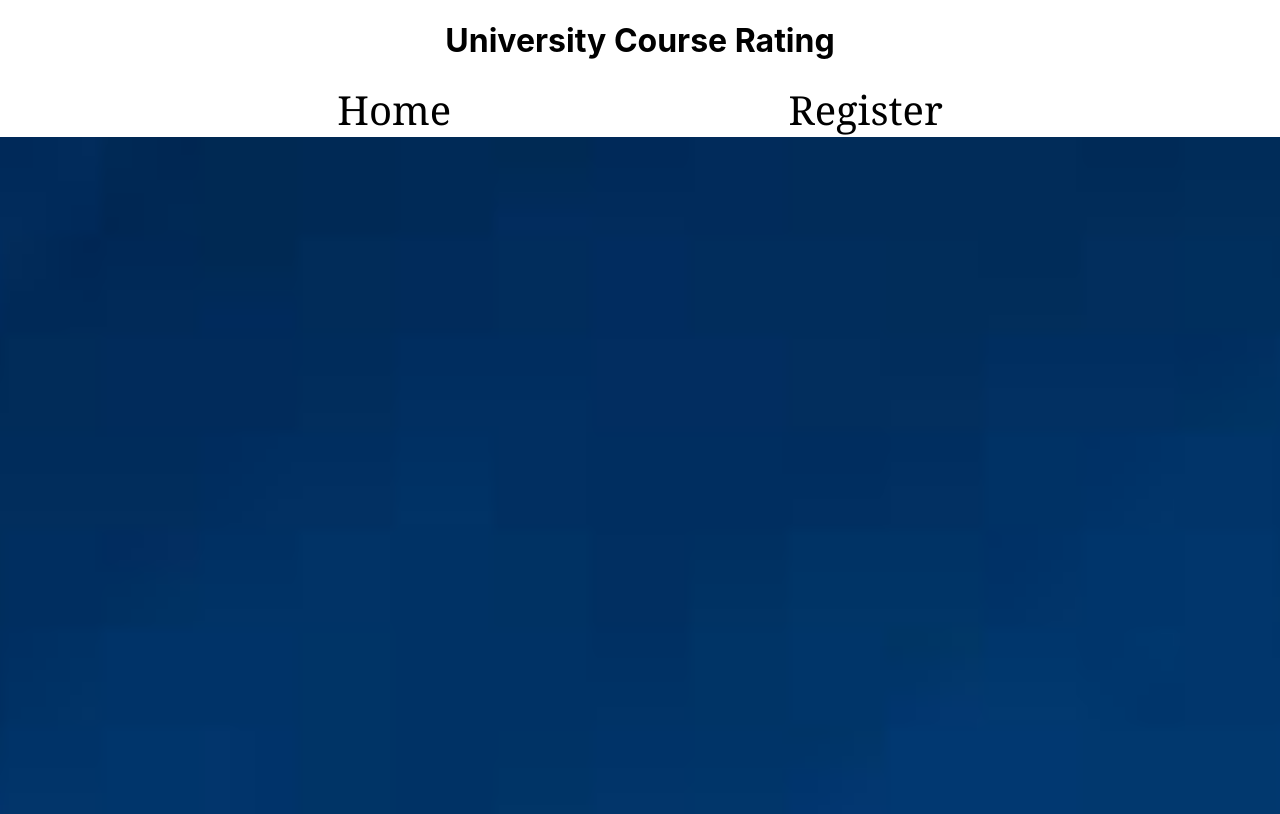
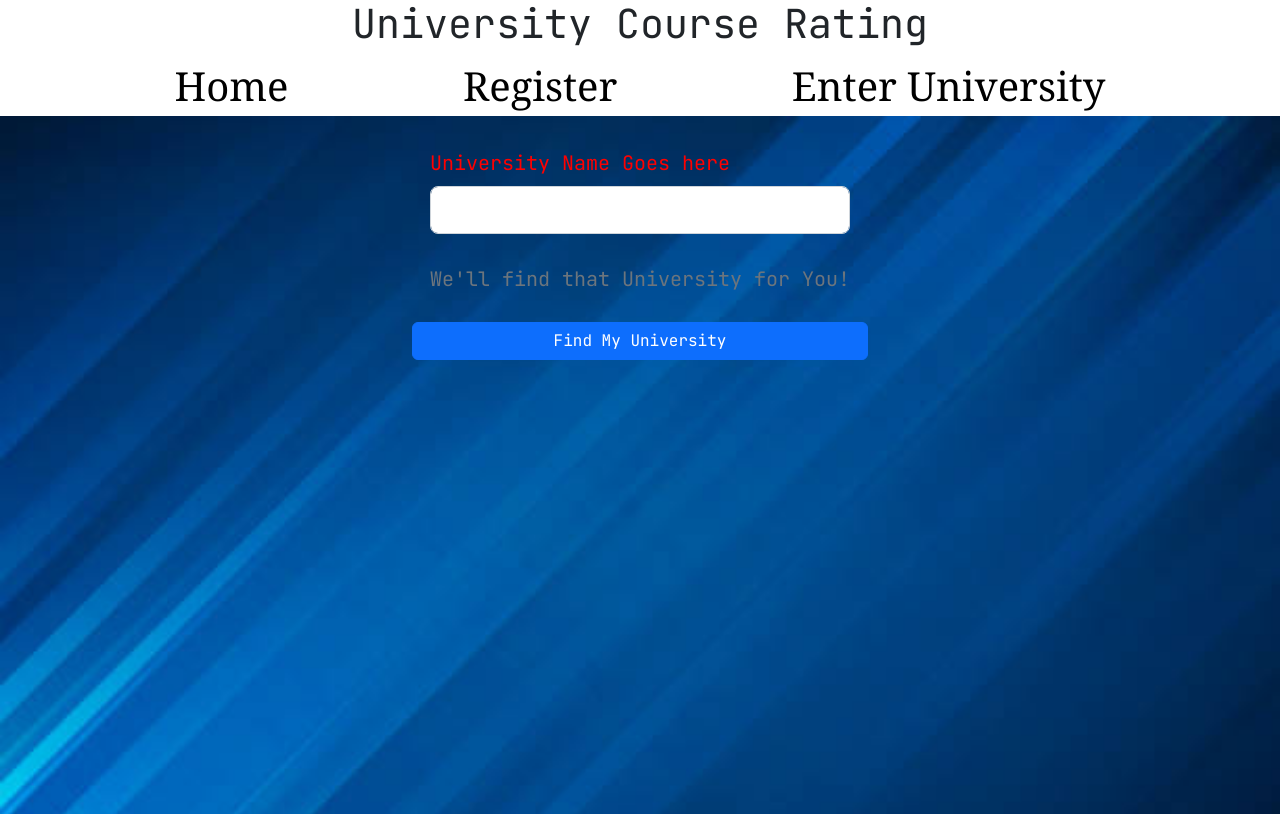
Before and after one commit to mwang840/udcourserating, a React (Create React App) app in the folder client/: page /enterUniversity in a window 1280 px wide. Shown: the top 814 px of the page. Built offline with nearby package versions, Linux system fonts and the light colour scheme.

Commit message:
refactor

```diff
--- a/client/public/index.html
+++ b/client/public/index.html
@@ -1,6 +1,15 @@
 <!DOCTYPE html>
 <html lang="en">
   <head>
+    <link
+  rel="stylesheet"
+  href="https://cdn.jsdelivr.net/npm/bootstrap@5.2.3/dist/css/bootstrap.min.css"
+  integrity="sha384-rbsA2VBKQhggwzxH7pPCaAqO46MgnOM80zW1RWuH61DGLwZJEdK2Kadq2F9CUG65"
+  crossorigin="anonymous"
+/>
+<link rel="preconnect" href="https://fonts.googleapis.com">
+<link rel="preconnect" href="https://fonts.gstatic.com" crossorigin>
+<link href="https://fonts.googleapis.com/css2?family=JetBrains+Mono&display=swap" rel="stylesheet">
     <meta charset="utf-8" />
     <link rel="icon" href="%PUBLIC_URL%/favicon.ico" />
     <meta name="viewport" content="width=device-width, initial-scale=1" />
--- a/client/src/App.tsx
+++ b/client/src/App.tsx
@@ -1,35 +1,34 @@
-import React from 'react';
-import { Button } from 'react-bootstrap';
-import { EnterUniversity } from './components/pages/EnterUniversity';
-import { Register } from './components/pages/Register';
-import { Navbar } from './components/navbar/Navbar';
-import { BrowserRouter, Route, Routes } from 'react-router-dom';
-import './App.css';
-import { Home } from './components/pages/Home';
+import React from "react";
+import { Button } from "react-bootstrap";
+import { EnterUniversity } from "./components/pages/EnterUniversity";
+import { Register } from "./components/pages/Register";
+import { Navbar } from "./components/navbar/Navbar";
+import { BrowserRouter, Route, Routes } from "react-router-dom";
+import "./App.css";
+import { Home } from "./components/pages/Home";
 
 function App() {
     return (
         <>
             <h1>University Course Rating</h1>
             <BrowserRouter>
-      <Navbar/>
+                <Navbar />
                 <Routes>
-            <Route path="/home" element={<Home/>}/>
-            <Route path="/register" element={<Register/>}/>
+                    <Route path="/home" element={<Home />} />
+                    <Route
+                        path="/enterUniversity"
+                        element={<EnterUniversity />}
+                    />
+                    <Route path="/register" element={<Register />} />
                 </Routes>
                 <header className="App-header">
-        <div className='bg'>
-        <h1>
-          Rate My Course
-        </h1>
-        <EnterUniversity></EnterUniversity>
+                    <div className="bg">
+                        <h1>Rate My Course</h1>
+
                         <Button>Login</Button>
                     </div>
-
                 </header>
             </BrowserRouter>
-
-
         </>
     );
 }
--- a/client/src/components/navbar/Navbar.tsx
+++ b/client/src/components/navbar/Navbar.tsx
@@ -1,9 +1,48 @@
 import React from "react";
 import { NavLink } from "react-router-dom";
 import "./NavbarModule.css";
-export function Navbar(){
-    return (<nav className="nav-container">
-        <NavLink to="/home" style={{textDecoration: "none", color: "black", fontSize: "40px", fontFamily: "Georgia", borderRadius: "10px", backgroundColor:"white"}}>Home</NavLink>
-        <NavLink to="/register" style={{textDecoration: "none", color: "black", fontSize: "40px", fontFamily: "Georgia", borderRadius: "10px", backgroundColor:"white"}}>Register</NavLink>
-    </nav>)
+export function Navbar() {
+    return (
+        <nav className="nav-container">
+            <NavLink
+                to="/home"
+                style={{
+                    textDecoration: "none",
+                    color: "black",
+                    fontSize: "40px",
+                    fontFamily: "Georgia",
+                    borderRadius: "10px",
+                    backgroundColor: "white",
+                }}
+            >
+                Home
+            </NavLink>
+            <NavLink
+                to="/register"
+                style={{
+                    textDecoration: "none",
+                    color: "black",
+                    fontSize: "40px",
+                    fontFamily: "Georgia",
+                    borderRadius: "10px",
+                    backgroundColor: "white",
+                }}
+            >
+                Register
+            </NavLink>
+            <NavLink
+                to="/enterUniversity"
+                style={{
+                    textDecoration: "none",
+                    color: "black",
+                    fontSize: "40px",
+                    fontFamily: "Georgia",
+                    borderRadius: "10px",
+                    backgroundColor: "white",
+                }}
+            >
+                Enter University
+            </NavLink>
+        </nav>
+    );
 }
--- /dev/null
+++ b/client/src/components/pages/EnterUniversity.module.css
@@ -0,0 +1,24 @@
+.find_button{
+ width: 50%;
+ align-content: center;
+}
+
+.university_form{
+    width: 75%;
+    gap: 0.75em;
+    display: flex;
+    flex-direction: column;
+    align-items: center;
+}
+
+.background{
+    display: flex;
+    flex-direction: column;
+    align-items: center;
+    padding: 2em;
+    background-image: url(images/abstract_background.jpg);
+    width: 100vw;
+    height: 100vh;
+    background-size: cover;
+    position: relative;
+}
--- a/client/src/components/pages/EnterUniversity.tsx
+++ b/client/src/components/pages/EnterUniversity.tsx
@@ -1,47 +1,63 @@
-import React, {useState} from "react";
-import {Form, Button} from "react-bootstrap";
-
+import React, { useState } from "react";
+import { Form, Button } from "react-bootstrap";
+import styles from "./EnterUniversity.module.css";
 
 import uniDomain from "node-university-domains";
-export function EnterUniversity(){
+export function EnterUniversity() {
     const [university, setUniversity] = useState<string>("");
 
-    const updateUniversity = React.useCallback((event: React.ChangeEvent<HTMLInputElement>): void => {
+    const updateUniversity = React.useCallback(
+        (event: React.ChangeEvent<HTMLInputElement>): void => {
             const { target } = event;
             if (target !== undefined) {
                 const { value } = target;
                 console.log(uniDomain);
                 const foundUniversity = uniDomain.find(value);
-        if(foundUniversity.length === 0){
+                if (foundUniversity.length === 0) {
                     setUniversity("");
-        }
-        else{
+                } else {
                     setUniversity(foundUniversity[0].name);
                     console.log(foundUniversity[0]);
                 }
             }
-    }, []);
+        },
+        [],
+    );
 
-    return(
-        <>
-        <Form>
+    return (
+        <div className={styles.background}>
+            <Form className={styles.university_form}>
                 <Form.Group className="mb-3" controlId="formBasicEmail">
-          <Form.Label style={{display: "flex", fontSize: "20px", color: "red", textAlign: "center"}}>University Name Goes here</Form.Label>
+                    <Form.Label
+                        style={{
+                            display: "flex",
+                            fontSize: "20px",
+                            color: "red",
+                            textAlign: "center",
+                        }}
+                    >
+                        University Name Goes here
+                    </Form.Label>
                     <Form.Control
-          style={{alignContent: "center"}}
+                        style={{ alignContent: "center" }}
                         size="lg"
                         name="Enter University"
                         value={university}
                         onChange={updateUniversity}
                     />
-        <Form.Text className="text-muted" style={{fontSize: "20px", color: "red"}}>
-            <br/>
+                    <Form.Text
+                        className="text-muted"
+                        style={{ fontSize: "20px", color: "red" }}
+                    >
+                        <br />
                         We'll find that University for You!
-            <br/>
+                        <br />
                     </Form.Text>
                 </Form.Group>
-          <Button type="submit" style={{color: "green", backgroundColor: "yellow", alignContent: "center"}}>Find My University</Button>
+                <Button className={styles.find_button} type="submit">
+                    Find My University
+                </Button>
             </Form>
-        </>
-    )
+        </div>
+    );
 }
--- a/client/src/components/pages/Home.tsx
+++ b/client/src/components/pages/Home.tsx
@@ -1,10 +1,8 @@
 import React from "react";
 import TypewriterComponent from "typewriter-effect";
-import { EnterUniversity } from "./EnterUniversity";
+//import { EnterUniversity } from "./EnterUniversity";
 import "./Home.css";
 
-export function Home(): JSX.Element{
-    return <div className="bg">
-         <EnterUniversity/>
-    </div>;
+export function Home(): JSX.Element {
+    return <div className="bg"></div>;
 }
--- /dev/null
+++ b/client/src/global.d.ts
@@ -0,0 +1,3 @@
+declare module "*.css";
+declare module 'node-university-domains';
+declare module "*.module.css";
--- a/client/src/index.css
+++ b/client/src/index.css
@@ -11,3 +11,7 @@ code {
   font-family: source-code-pro, Menlo, Monaco, Consolas, 'Courier New',
     monospace;
 }
+
+* {
+  font-family: 'JetBrains Mono', monospace
+}
--- a/client/src/types/global.d.ts
+++ /dev/null
@@ -1,2 +0,0 @@
-declare module "*.css";
-declare module 'node-university-domains';
```
Also changed, not shown: client/src/components/pages/Register.tsx (+39 -18 lines), client/src/components/pages/EnterUniversity.css (deleted), 1 other file (tests, documents, lock files or other folders). Lines whose indentation alone changed are shown as unchanged.
